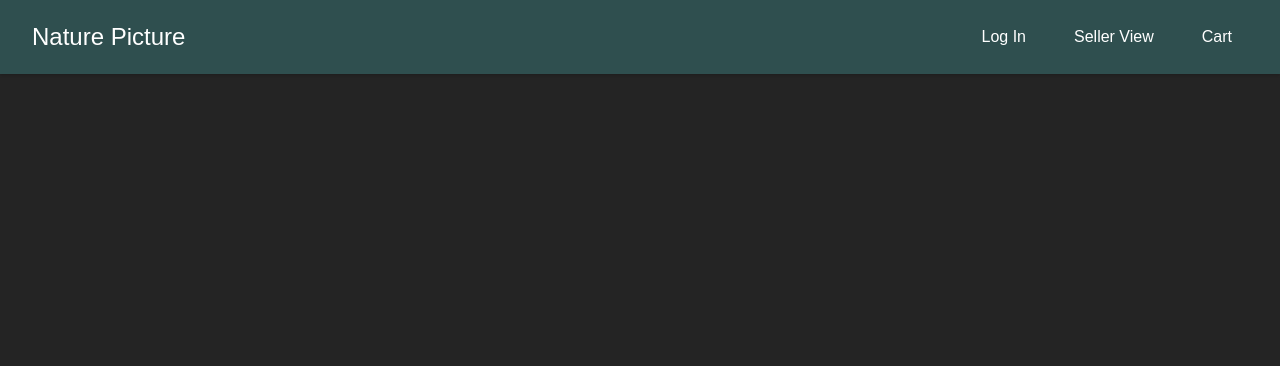
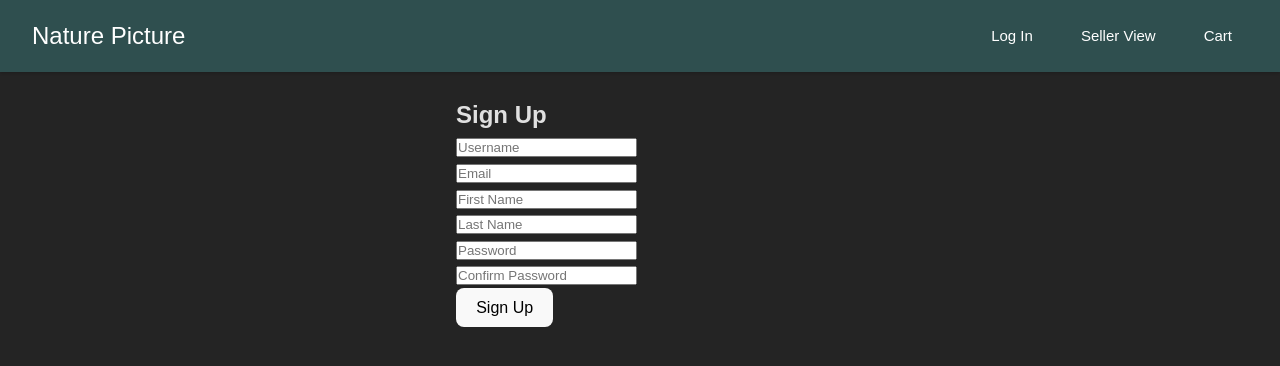
Before and after one commit to AdmiralMudkipz/Nature-Picture, a React (Vite) app in the folder Frontend/: page /sign-up in a window 1280 px wide. Shown: the top 366 px of the page. Built offline with nearby package versions, Linux system fonts and the light colour scheme.

Commit message:
When a user successfully logs in they'll be able to see their name on the navbar. They also can click that to go and see their buyer profile.

```diff
--- a/Frontend/src/App.tsx
+++ b/Frontend/src/App.tsx
@@ -7,8 +7,10 @@ import SellerView from './pages/SellerView';
 import SellerProfile from './pages/SellerProfile'; // Import your SellerProfile
 import Cart from './pages/Cart';
 import Login from './components/Login';
+import SignUp from './pages/Sign-Up'; // Import your SignUp component
 import ProtectedRoute from './components/ProtectedRoute';
 import BuyerView from './pages/BuyerView';
+
 
 function App() {
   // This would typically come from your authentication system
@@ -57,6 +59,7 @@ function App() {
               <Route path="/seller-profile" element={<SellerProfile />} />
               {/* Buyer profile route */}
               <Route path="/buyer-profile" element={<BuyerView />} />
+              <Route path='/sign-up' element={<SignUp />} />
             </Routes>
           </div>
         </div>
--- a/Frontend/src/components/Login.tsx
+++ b/Frontend/src/components/Login.tsx
@@ -10,7 +10,7 @@ interface LoginResponse {
 
 const Login = () => {
   const [isLogin, setIsLogin] = useState(true);
-  const [username, setUsername] = useState(""); // Change 'email' to 'username'
+  const [username, setUsername] = useState("");
   const [password, setPassword] = useState("");
   const { setUser } = useUser(); // Destructure setUser from context to update the user state
   const navigate = useNavigate();
@@ -19,10 +19,11 @@ const Login = () => {
     e.preventDefault();
 
     try {
-      // Specify the expected response type
+      // Specify the expected response type and include credentials in the request
       const response = await axios.post<LoginResponse>(
         "http://localhost:8000/api/login/",
-        { username, password }
+        { username, password },
+        { withCredentials: true }  // Ensure session cookie is sent with the request
       );
 
       // Destructure the response data
--- a/Frontend/src/components/Navbar.tsx
+++ b/Frontend/src/components/Navbar.tsx
@@ -1,8 +1,10 @@
-// Import Link from react-router-dom - this is like a special <a> tag for React
+// Import necessary components and hooks
 import { Link } from 'react-router-dom';
+import { useUser } from '../context/UserContext';
 
-// This is our navigation menu component
 const Navbar = () => {
+  const { user } = useUser(); // access the user data from the context
+
   return (
     <nav className="navbar">
       {/* Brand/Logo section */}
@@ -12,7 +14,15 @@ const Navbar = () => {
 
       {/* Navigation links */}
       <div className="navbar-links">
-        <Link to="/"> Log In </Link>
+        {user ? (
+          // if the user is logged in, show "Hi, [username]". when they click on this they'll be
+          // able to go to their buyer profile page & see past orders.
+          <Link to="/buyer-profile">Hi, {user.username}</Link>
+        ) : (
+          // if no user is logged in, show "Log In"
+          <Link to="/">Log In</Link>
+        )}
+
         <Link to="/SellerView">Seller View</Link>
         <Link to="/cart">Cart</Link>
       </div>
--- a/Frontend/src/index.css
+++ b/Frontend/src/index.css
@@ -108,7 +108,9 @@ body {
 
 .navbar-links {
   display: flex;
+  align-items: center;
   gap: 1rem;
+  font-size: 15px;
 }
 
 .navbar-links a {
--- /dev/null
+++ b/Frontend/src/pages/Sign-Up.tsx
@@ -0,0 +1,58 @@
+import React, { useState } from "react";
+import { useNavigate } from "react-router-dom";
+import axios from "axios";
+
+const Signup: React.FC = () => {
+  const navigate = useNavigate();
+
+  const [formData, setFormData] = useState({
+    username: "",
+    email: "",
+    first_name: "",
+    last_name: "",
+    password: "",
+    password_confirm: "",
+  });
+
+  const [error, setError] = useState<string | null>(null);
+
+  const handleChange = (e: React.ChangeEvent<HTMLInputElement>) => {
+    setFormData({ ...formData, [e.target.name]: e.target.value });
+  };
+
+  const handleSubmit = async (e: React.FormEvent) => {
+    e.preventDefault();
+    setError(null);
+
+    try {
+      await axios.post("http://localhost:8000/api/signup/", formData); // Change this to your actual endpoint
+      navigate("/login"); // Redirect to login on success
+    } catch (err: any) {
+      if (err.response?.data?.non_field_errors) {
+        setError(err.response.data.non_field_errors[0]);
+      } else if (typeof err.response?.data === "string") {
+        setError(err.response.data);
+      } else {
+        setError("Signup failed. Please try again.");
+      }
+    }
+  };
+
+  return (
+    <div style={{ maxWidth: 400, margin: "auto", padding: "1rem" }}>
+      <h2>Sign Up</h2>
+      {error && <p style={{ color: "red" }}>{error}</p>}
+      <form onSubmit={handleSubmit}>
+        <input name="username" placeholder="Username" onChange={handleChange} required /><br />
+        <input name="email" type="email" placeholder="Email" onChange={handleChange} required /><br />
+        <input name="first_name" placeholder="First Name" onChange={handleChange} required /><br />
+        <input name="last_name" placeholder="Last Name" onChange={handleChange} required /><br />
+        <input name="password" type="password" placeholder="Password" onChange={handleChange} required /><br />
+        <input name="password_confirm" type="password" placeholder="Confirm Password" onChange={handleChange} required /><br />
+        <button type="submit">Sign Up</button>
+      </form>
+    </div>
+  );
+};
+
+export default Signup;
```
Also changed, not shown: 1 other file (tests, documents, lock files or other folders).
